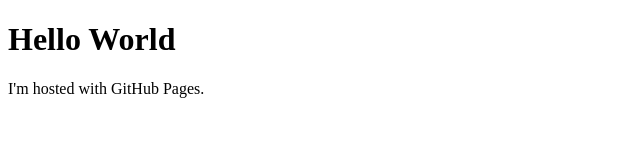
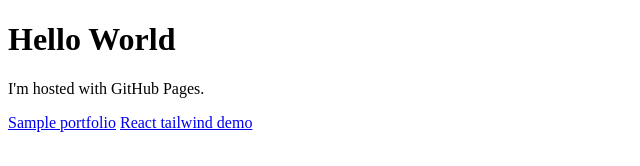
Before and after one commit to stegherr/stegherr.github.io, a plain HTML site: page index.html in a window 1280 px wide. Shown: the whole page, without its empty margins (0-640 px from the left). Drawn offline with Linux system fonts and the light colour scheme.

Commit message:
Update index.html

```diff
--- a/index.html
+++ b/index.html
@@ -3,5 +3,7 @@
 <body>
 <h1>Hello World</h1>
 <p>I'm hosted with GitHub Pages.</p>
+<a href=/react-portfolio/>Sample portfolio</a>
+<a href=/react-tailwind-starter/>React tailwind demo</a>
 </body>
 </html>
```
